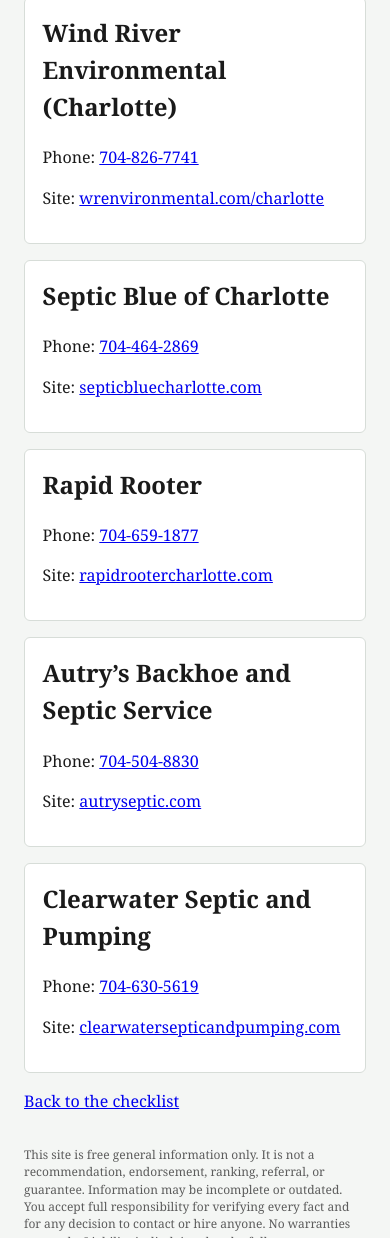
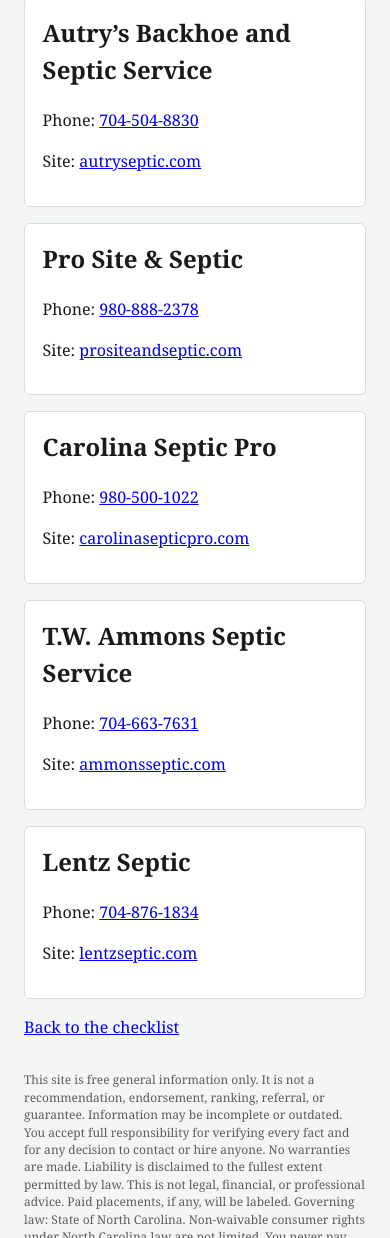
Before and after one commit to usabandit33/lid-first, a plain HTML site: page charlotte.html in a window 390 px wide. Shown: the part 454-1692 px from the top of the page. Drawn offline with Linux system fonts and the light colour scheme.

Commit message:
Replace phone-only shops with four operators that publish email

```diff
--- a/charlotte.html
+++ b/charlotte.html
@@ -16,7 +16,7 @@
 <meta name="twitter:title" content="Charlotte Septic Pumping and Inspection Phones">
 <meta name="twitter:description" content="Published phone numbers for Charlotte septic shops.">
 <link rel="stylesheet" href="styles.css">
-<script type="application/ld+json">{"@context":"https://schema.org","@type":"ItemList","name":"Charlotte septic pumping and inspection phones","itemListElement":[{"@type":"ListItem","position":1,"name":"Wind River Environmental Charlotte","url":"https://www.wrenvironmental.com/charlotte/"},{"@type":"ListItem","position":2,"name":"Septic Blue of Charlotte","url":"https://www.septicbluecharlotte.com/"},{"@type":"ListItem","position":3,"name":"Rapid Rooter","url":"https://rapidrootercharlotte.com/septic-pumping-service/"},{"@type":"ListItem","position":4,"name":"Autry’s Backhoe and Septic Service","url":"https://www.autryseptic.com/"},{"@type":"ListItem","position":5,"name":"Clearwater Septic and Pumping","url":"https://www.clearwatersepticandpumping.com/septic-system-inspection"}]}</script>
+<script type="application/ld+json">{"@context":"https://schema.org","@type":"ItemList","name":"Charlotte septic pumping and inspection phones","itemListElement":[{"@type":"ListItem","position":1,"name":"Autry’s Backhoe and Septic Service","url":"https://www.autryseptic.com/"},{"@type":"ListItem","position":2,"name":"Pro Site & Septic","url":"https://prositeandseptic.com/"},{"@type":"ListItem","position":3,"name":"Carolina Septic Pro","url":"https://carolinasepticpro.com/"},{"@type":"ListItem","position":4,"name":"T.W. Ammons Septic Service","url":"https://ammonsseptic.com/"},{"@type":"ListItem","position":5,"name":"Lentz Septic","url":"https://www.lentzseptic.com/"}]}</script>
 </head>
 <body>
 <header>
@@ -27,29 +27,29 @@
 <h1>Charlotte septic phones to call about a pump or inspection</h1>
 <p>These numbers come from each company’s own website. Before anyone rolls, ask if they will open the lid, pump, and write what they saw. See <a href="answers.html">common questions</a> and the <a href="index.html">home checklist</a>.</p>
 <div class="card">
-<h2>Wind River Environmental (Charlotte)</h2>
-<p>Phone: <a href="tel:+17048267741">704-826-7741</a></p>
-<p>Site: <a href="https://www.wrenvironmental.com/charlotte/">wrenvironmental.com/charlotte</a></p>
-</div>
-<div class="card">
-<h2>Septic Blue of Charlotte</h2>
-<p>Phone: <a href="tel:+17044642869">704-464-2869</a></p>
-<p>Site: <a href="https://www.septicbluecharlotte.com/">septicbluecharlotte.com</a></p>
-</div>
-<div class="card">
-<h2>Rapid Rooter</h2>
-<p>Phone: <a href="tel:+17046591877">704-659-1877</a></p>
-<p>Site: <a href="https://rapidrootercharlotte.com/septic-pumping-service/">rapidrootercharlotte.com</a></p>
-</div>
-<div class="card">
 <h2>Autry’s Backhoe and Septic Service</h2>
 <p>Phone: <a href="tel:+17045048830">704-504-8830</a></p>
 <p>Site: <a href="https://www.autryseptic.com/">autryseptic.com</a></p>
 </div>
 <div class="card">
-<h2>Clearwater Septic and Pumping</h2>
-<p>Phone: <a href="tel:+17046305619">704-630-5619</a></p>
-<p>Site: <a href="https://www.clearwatersepticandpumping.com/septic-system-inspection">clearwatersepticandpumping.com</a></p>
+<h2>Pro Site & Septic</h2>
+<p>Phone: <a href="tel:+19808882378">980-888-2378</a></p>
+<p>Site: <a href="https://prositeandseptic.com/">prositeandseptic.com</a></p>
+</div>
+<div class="card">
+<h2>Carolina Septic Pro</h2>
+<p>Phone: <a href="tel:+19805001022">980-500-1022</a></p>
+<p>Site: <a href="https://carolinasepticpro.com/">carolinasepticpro.com</a></p>
+</div>
+<div class="card">
+<h2>T.W. Ammons Septic Service</h2>
+<p>Phone: <a href="tel:+17046637631">704-663-7631</a></p>
+<p>Site: <a href="https://ammonsseptic.com/">ammonsseptic.com</a></p>
+</div>
+<div class="card">
+<h2>Lentz Septic</h2>
+<p>Phone: <a href="tel:+17048761834">704-876-1834</a></p>
+<p>Site: <a href="https://www.lentzseptic.com/">lentzseptic.com</a></p>
 </div>
 <p><a href="index.html">Back to the checklist</a></p>
 <p class="legal">This site is free general information only. It is not a recommendation, endorsement, ranking, referral, or guarantee. Information may be incomplete or outdated. You accept full responsibility for verifying every fact and for any decision to contact or hire anyone. No warranties are made. Liability is disclaimed to the fullest extent permitted by law. This is not legal, financial, or professional advice. Paid placements, if any, will be labeled. Governing law: State of North Carolina. Non-waivable consumer rights under North Carolina law are not limited. You never pay this site to use the checklist or phone list.</p>
```
